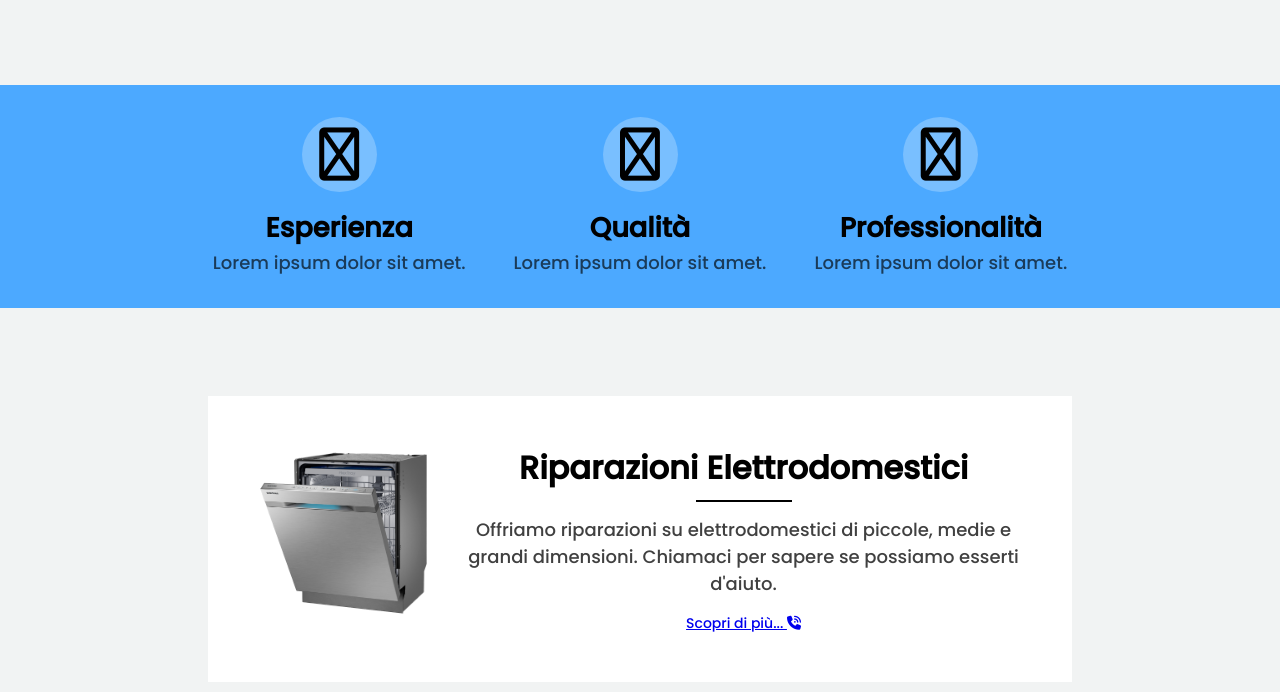
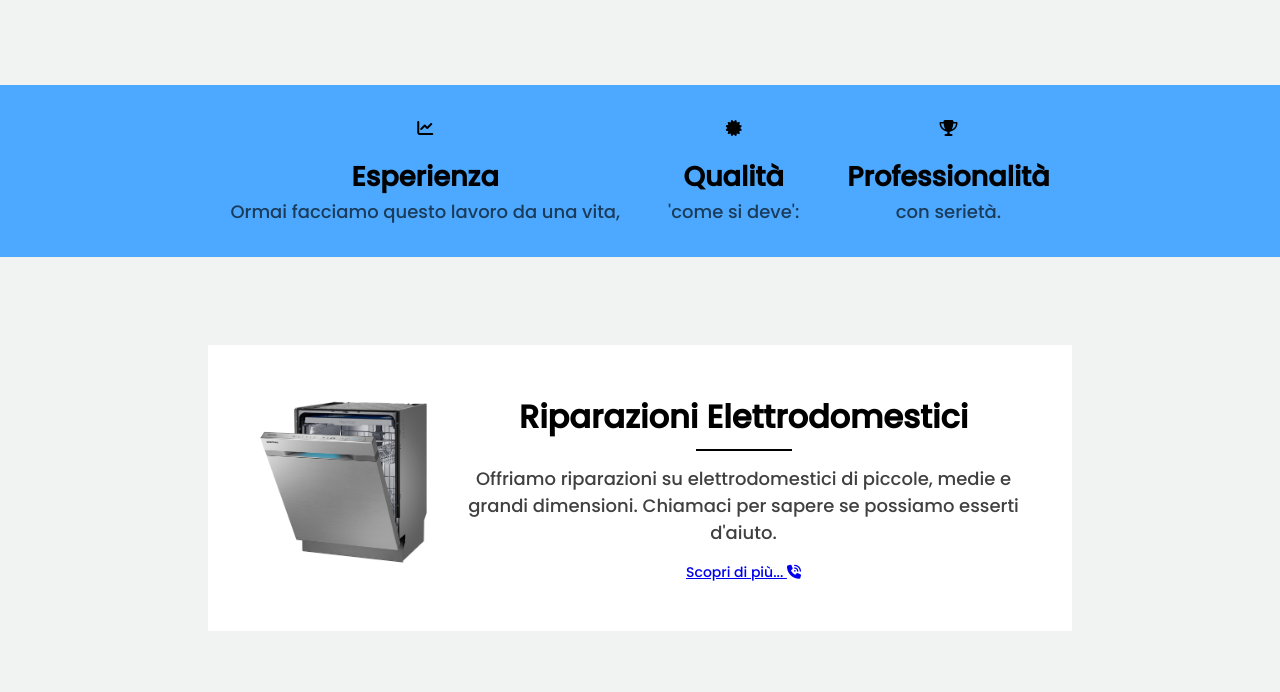
Before and after one commit to Dovday/Nordest-Ricambi-Riparazioni, a plain HTML site: page index.html in a window 1280 px wide. Shown: the part 1480-2172 px from the top of the page. Drawn offline with nearby package versions, Linux system fonts and the light colour scheme.

Commit message:
Removed console.logs and changes FontAwesome icons

```diff
--- a/app.js
+++ b/app.js
@@ -64,16 +64,12 @@ function navHighlighter() {
 
 
         if((elem_id !== "call-action-navigation") && (elem_id !== "primary-navigation") && (elem_id !== "about-us")) {
-            console.log(elem_id);
             if ((bounding.top > height) && (bounding.top < 1.25)) {
                 primaryNav.querySelector("a[href*=" + elem_id + "]").classList.add("active");
             } else if (primaryNav.querySelector("a[href*=" + elem_id + "]")) {
                 primaryNav.querySelector("a[href*=" + elem_id + "]").classList.remove("active");
             }
-            console.log(primaryNav.querySelector("a[href*=" + elem_id + "]"));
         }
-
-        console.log("---");
     });
 }
 
--- a/index.html
+++ b/index.html
@@ -132,34 +132,34 @@
             <div id="about-us" class="about-us flex text-center">
                 <div class="sub-card flex">
                     <div class="icon">
-                        <i class="far fa-chart-line"></i>
+                        <i class="fa-solid fa-chart-line"></i>
                     </div>
                     <div class="phrase">
                         <h3 class="fs-300">Esperienza</h3>
                         <p class="fs-100">
-                            Lorem ipsum dolor sit amet.</p>
+                            Ormai facciamo questo lavoro da una vita,</p>
                     </div>
                 </div>
                 <div class="sub-card flex">
                     <div class="icon">
-                        <i class="far fa-trophy"></i>
+                        <i class="fa-solid fa-certificate"></i>
                     </div>
                     </span>
                     <div class="phrase">
                         <h3 class="fs-300">Qualità</h3>
                         <p class="fs-100">
-                            Lorem ipsum dolor sit amet.</p>
+                            'come si deve':</p>
                     </div>
                 </div>
                 <div class="sub-card flex">
                     <div class="icon">
-                        <i class="far fa-cogs"></i>
+                        <i class="fa-solid fa-trophy"></i>
                     </div>
                     </span>
                     <div class="phrase">
                         <h3 class="fs-300">Professionalità</h3>
                         <p class="fs-100">
-                            Lorem ipsum dolor sit amet.</p>
+                            con serietà.</p>
                     </div>
                 </div>
             </div>
@@ -246,7 +246,7 @@
                     <a href="https://goo.gl/maps/ChN4R48uRybaSZdK8" class="location">Piazza Borgolucido, 9<br>Spilimbergo PN</a>
                   </li>
                   <li class="flex">
-                    <i class="fas fa-facebook"></i>
+                    <i class="fa-brands fa-facebook-square"></i>
                     <a href="https://www.facebook.com/riparazioninordest/">@riparazioninordest</a>
                   </li>
                   <li class="flex">
@@ -264,7 +264,7 @@
         <!-- footer legal -->
         <section class="ft-legal text-black">
             <ul class="ft-legal-list flex fs-100">
-                <li>Sito creato da <em>Davide Carlomagno</em></li>
+                <li>Sito creato da <a href="mailto:dvdcarlomagno@gmail.com" class="text-black"><em>Davide Carlomagno</em></a></li>
                 <li>A solo scopo <strong>educativo</strong></li>
                 <li>&copy; All Rights Reserved 2022</li>
             </ul>
```
